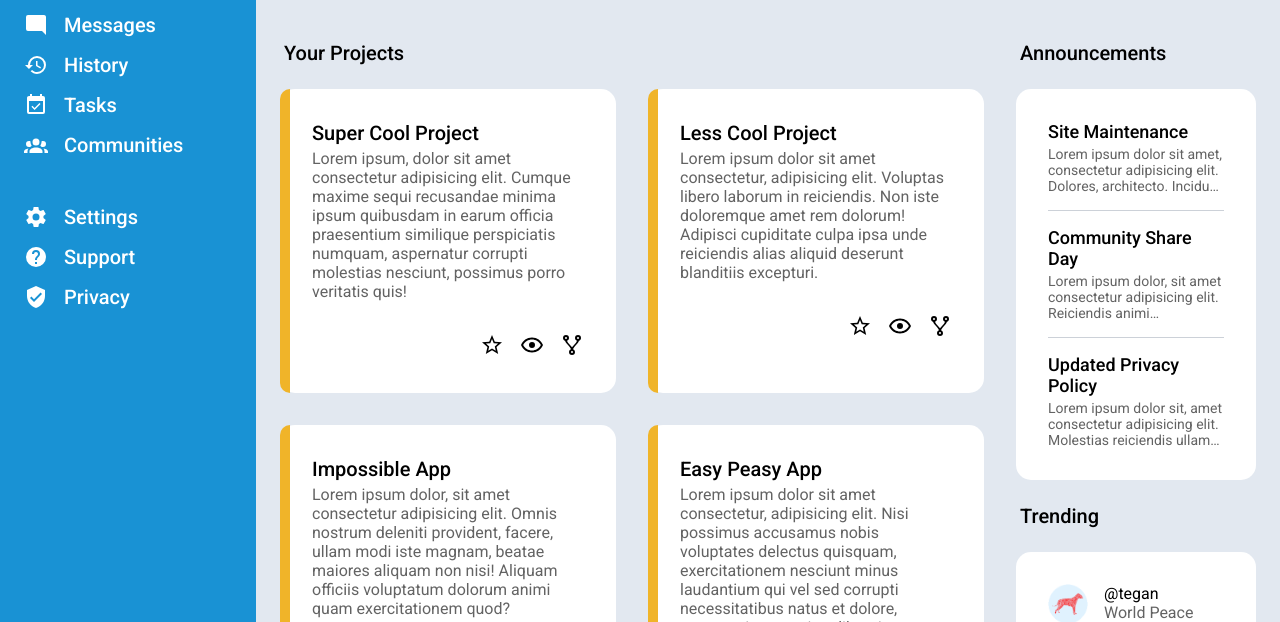
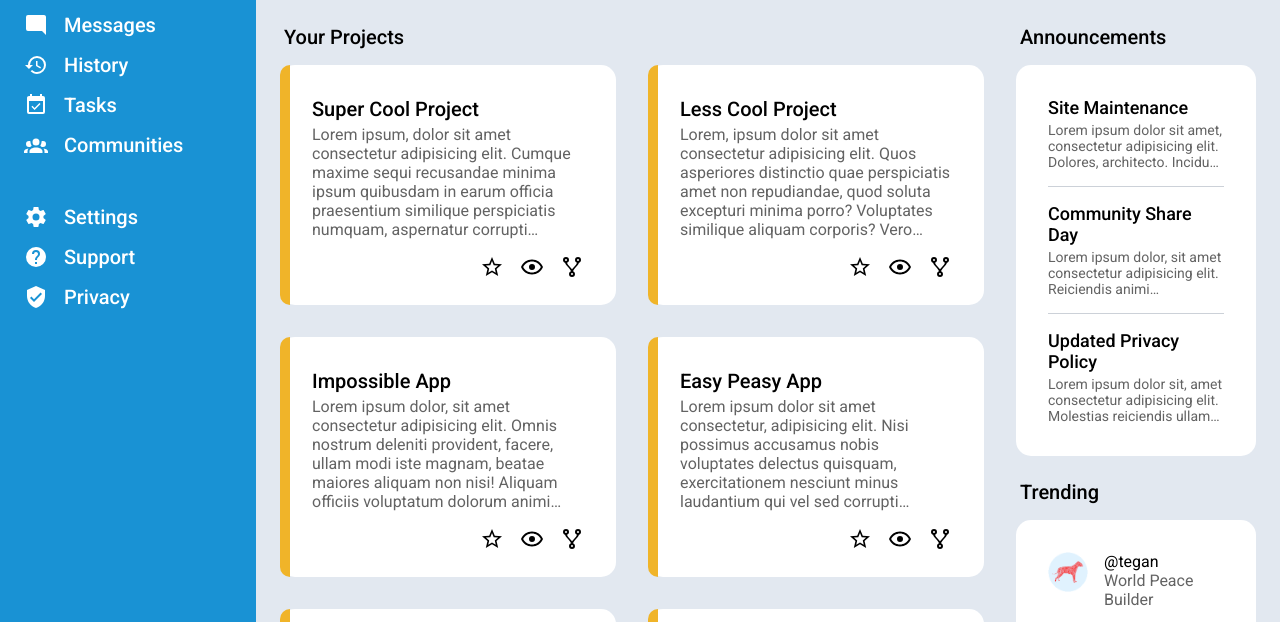
Before and after one commit to c-auri/top-dashboard, a website built with Parcel: page src/index.html in a window 1280 px wide. Shown: the part 175-797 px from the top of the page. Built offline with nearby package versions, Linux system fonts and the light colour scheme; files whose address does not match are found by name.

```diff
--- a/src/index.html
+++ b/src/index.html
@@ -140,7 +140,7 @@
 
             <article class="project card" href="#">
                 <a href="#"><h3 class="fs-600 fw-500">Less Cool Project</h3></a>
-                <a href="#"><p class="fs-400 clr-dark-gray">Lorem ipsum dolor sit amet consectetur, adipisicing elit. Voluptas libero laborum in reiciendis. Non iste doloremque amet rem dolorum! Adipisci cupiditate culpa ipsa unde reiciendis alias aliquid deserunt blanditiis excepturi.</p></a>
+                <a href="#"><p class="fs-400 clr-dark-gray">Lorem, ipsum dolor sit amet consectetur adipisicing elit. Quos asperiores distinctio quae perspiciatis amet non repudiandae, quod soluta excepturi minima porro? Voluptates similique aliquam corporis? Vero itaque molestias eius id? Expedita hic possimus atque perspiciatis, cumque harum amet maxime ex. Quos, est! Deserunt esse ut mollitia nulla soluta sapiente, assumenda quisquam a adipisci cupiditate sunt nemo. Delectus repellat aut culpa?</p></a>
                 <div class="project__buttons">
                     <button class="icon"><img src="svg/star-outline.svg" alt="Favorite" class="icon icon--small"></button>
                     <button class="icon"><img src="svg/eye-outline.svg" alt="Watch" class="icon icon--small"></button>
--- a/src/scss/layout.scss
+++ b/src/scss/layout.scss
@@ -95,6 +95,7 @@
     }
 
     &__greeting {
+        margin-right: auto;
         grid-column: span 2;
         display: grid;
         grid-template-columns: auto 1fr;
@@ -134,11 +135,12 @@
 }
 
 main {
-    padding: 3rem 1rem;
+    padding: 2rem 1rem;
 }
 
 .main {
     &__heading {
+        margin-bottom: -.5rem;
         padding-inline: .75rem;
     }
 
@@ -151,14 +153,21 @@
     margin: .5rem;
     padding: 2rem;
     border-radius: 15px;
+    display: flex;
+    flex-direction: column;
 
     p {
         margin-top: .25rem;
+        display: -webkit-box;
+        -webkit-box-orient: vertical;
+        overflow: hidden;
     }
 }
 
 .projects {
     grid-template-columns: repeat(auto-fit, minmax(350px, 1fr));
+    grid-template-rows: auto;
+    grid-auto-rows: 16rem;
     align-content: start;
 
     > .main__heading {
@@ -168,6 +177,10 @@
 
 .project {
     position: relative;
+
+    p {
+        -webkit-line-clamp: 6;
+    }
 
     &::before {
         content: "";
@@ -180,19 +193,18 @@
     }
 
     &__buttons {
-        margin-top: 2rem;
+        flex: 1;
+        padding-top: 1rem;
         display: flex;
         justify-content: flex-end;
+        align-items: flex-end;
         gap: 1rem;
     }
 }
 
 .announcement {
     p {
-        display: -webkit-box;
         -webkit-line-clamp: 3;
-        -webkit-box-orient: vertical;
-        overflow: hidden;
     }
 
     + .announcement {
```
